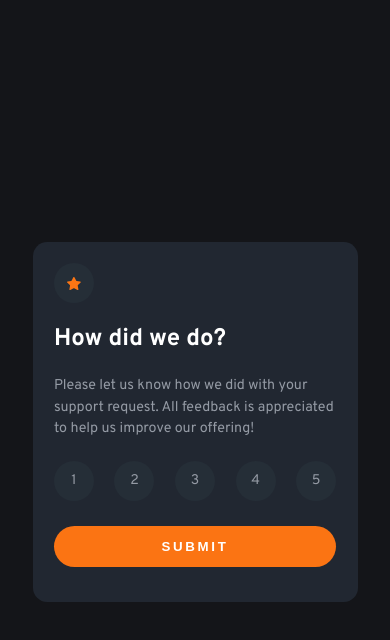
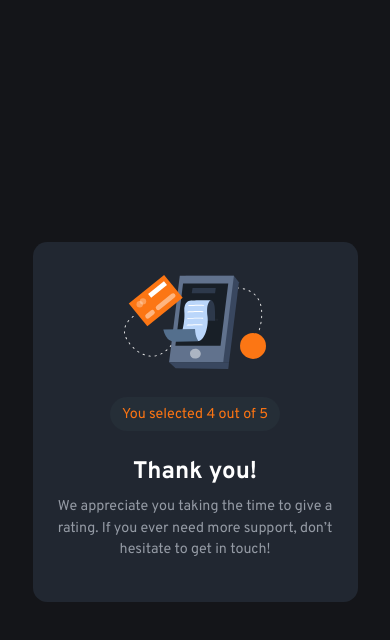
Before and after one commit to mirzaianov/05-frontendmentor-io, a React (Vite) app in the folder 03-interactive-rating-component-main/: page / in a window 390 px wide. Both pictures are taken after a click on the input "Submit". Shown: the top 640 px of the page. Built offline with nearby package versions, Linux system fonts and the light colour scheme.

Commit message:
completed mobile modal

```diff
--- a/03-interactive-rating-component-main/src/App.jsx
+++ b/03-interactive-rating-component-main/src/App.jsx
@@ -1,18 +1,18 @@
-// import { useState } from 'react';
+import { useState } from 'react';
+
 import CardMain from './components/cardMain/CardMain';
 import CardModal from './components/cardModal/CardModal';
 
 import './App.scss';
 
 function App() {
-  // const [show, setShow] = useState(false);
+  const [showModal, setShowModal] = useState(true);
 
-  return (
-    <div className='app'>
-      <CardMain />
-      <CardModal />
-    </div>
-  );
+  const toggleModal = () => {
+    setShowModal(() => !showModal);
+  };
+
+  return <div className='app'>{showModal ? <CardMain toggleModal={toggleModal} /> : <CardModal />}</div>;
 }
 
 export default App;
--- a/03-interactive-rating-component-main/src/components/cardMain/CardMain.jsx
+++ b/03-interactive-rating-component-main/src/components/cardMain/CardMain.jsx
@@ -1,11 +1,11 @@
 import { useState } from 'react';
-// import PropTypes from 'prop-types';
+import PropTypes from 'prop-types';
 
 import RadioButton from '../radioButton/RadioButton';
 
 import './CardMain.scss';
 
-function CardMain() {
+function CardMain({ toggleModal }) {
   const [radio, setRadio] = useState();
 
   const handleChangeRadio = e => {
@@ -19,7 +19,9 @@ function CardMain() {
   const handleSubmit = e => {
     e.preventDefault();
 
-    console.log('Submitted radio:', radio);
+    toggleModal();
+
+    console.log('Submitted radio ==>', radio);
   };
 
   return (
@@ -89,13 +91,8 @@ function CardMain() {
   );
 }
 
-// RadioButton.propTypes = {
-//   name: PropTypes.node,
-//   id: PropTypes.node,
-//   value: PropTypes.node,
-//   text: PropTypes.node,
-//   onChange: PropTypes.node,
-//   checked: PropTypes.node,
-// };
+CardMain.propTypes = {
+  toggleModal: PropTypes.node,
+};
 
 export default CardMain;
--- a/03-interactive-rating-component-main/src/components/cardModal/CardModal.jsx
+++ b/03-interactive-rating-component-main/src/components/cardModal/CardModal.jsx
@@ -1,7 +1,25 @@
 import './CardModal.scss';
 
 function CardModal() {
-  //
+  return (
+    <div className='card-modal'>
+      <div className='card-modal__image'>
+        <img
+          src='/src/resources/img/illustration-thank-you.svg'
+          alt='A smartphone'
+        />
+      </div>
+
+      <span className='card-modal__info'>You selected 4 out of 5</span>
+
+      <h3 className='card-modal__title'>Thank you!</h3>
+
+      <p className='card-modal__descr'>
+        We appreciate you taking the time to give a rating. If you ever need more support, don’t hesitate to get in
+        touch!
+      </p>
+    </div>
+  );
 }
 
 export default CardModal;
--- a/03-interactive-rating-component-main/src/components/cardModal/CardModal.scss
+++ b/03-interactive-rating-component-main/src/components/cardModal/CardModal.scss
@@ -0,0 +1,45 @@
+@import '../../styles/variables.scss';
+
+img {
+  width: 50%;
+  max-width: 100%;
+  max-height: 100%;
+  object-fit: cover;
+}
+
+.card-modal {
+  padding: 2.3em 1.5em;
+  background-color: $color-blue-dark;
+  width: 325px;
+  height: 360px;
+  border-radius: 1em;
+  line-height: 1.5;
+  font-size: calc(0.95 * $fz);
+  text-align: center;
+
+  &__image {
+    // width: 50%;
+    display: flex;
+    justify-content: center;
+    margin-bottom: 2em;
+  }
+
+  &__info {
+    display: inline-block;
+    color: $color-orange;
+    background-color: $color-grey-medium;
+    padding: 0.5em 0.85em 0.35em 0.85em;
+    border-radius: 2em;
+    margin-bottom: 1.65em;
+  }
+
+  &__title {
+    font-size: 1.5rem;
+    margin-bottom: 0.25em;
+  }
+
+  &__descr {
+    color: $color-grey-light;
+    margin-bottom: 1.5em;
+  }
+}
```
